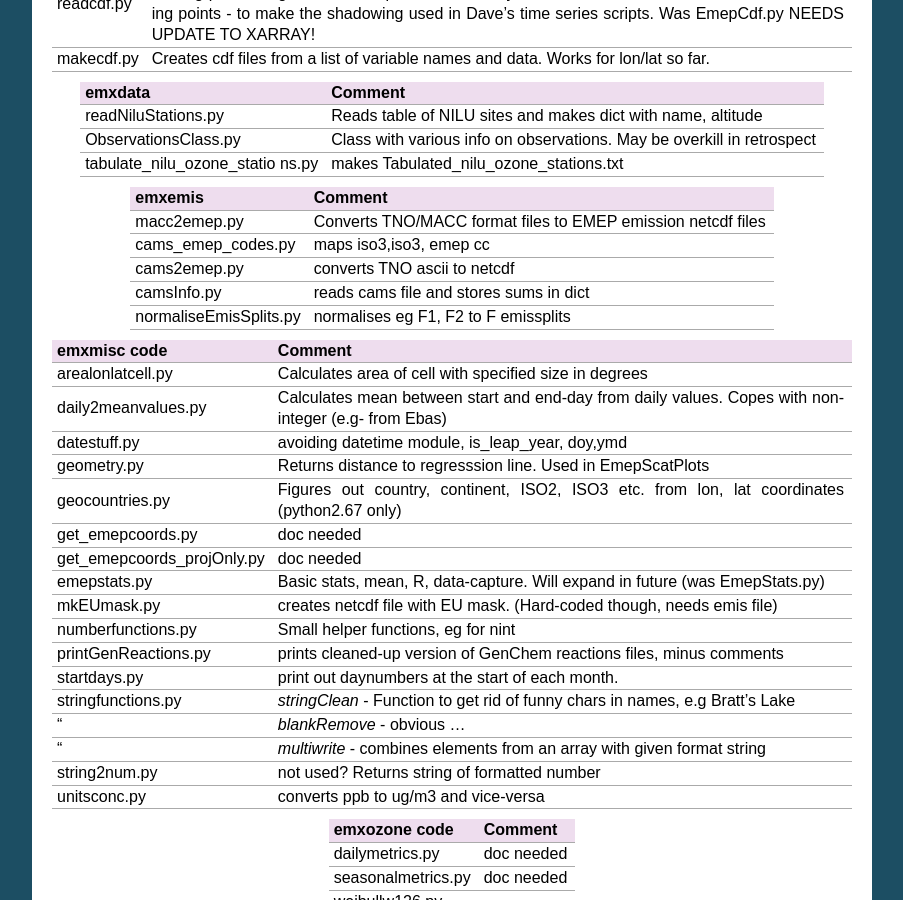
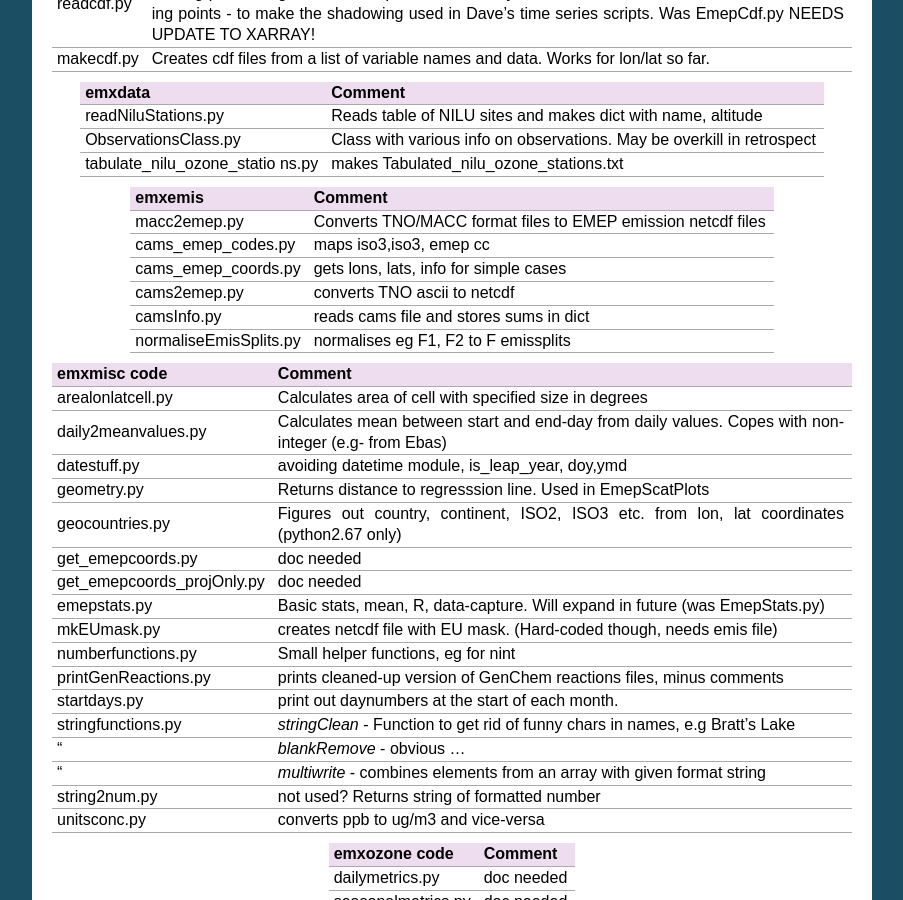
Before and after one commit to mifads/pyscripts, a Sphinx documentation site: the page built from doc/pyscripts_intro.rst, in a window 1280 px wide and 900 px high, scrolled down 661 px. Shown: the whole window, without its empty margins (198-1101 px from the left). Built offline with Sphinx 7.4.7, drawn with Linux system fonts in a browser that asks for light colours.

Commit message:
cams_emep_coords to get lons, lats

```diff
--- a/doc/pyscripts_intro.rst
+++ b/doc/pyscripts_intro.rst
@@ -70,6 +70,8 @@
 |                            | emission netcdf files                   |
 +----------------------------+-----------------------------------------+
 |cams_emep_codes.py          | maps iso3,iso3, emep cc                 |
++----------------------------+-----------------------------------------+
+|cams_emep_coords.py         | gets lons, lats, info for simple cases  |
 +----------------------------+-----------------------------------------+
 |cams2emep.py                | converts TNO ascii to netcdf            |
 +----------------------------+-----------------------------------------+
```
